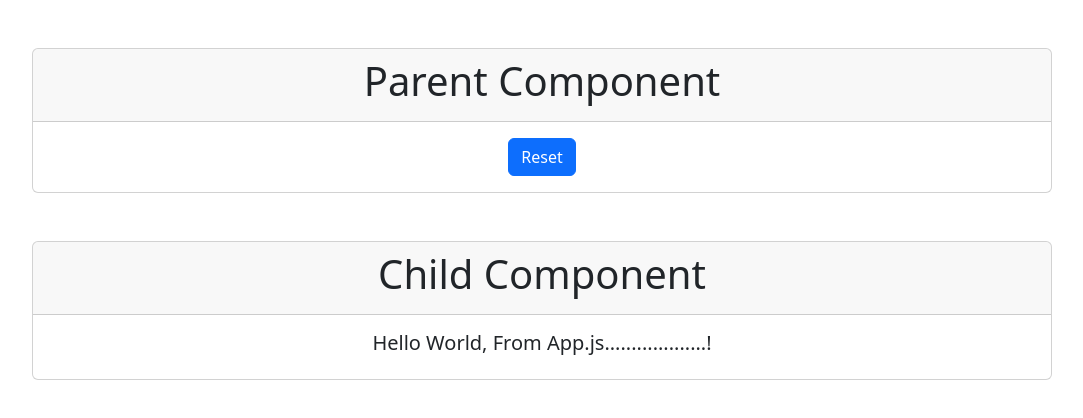
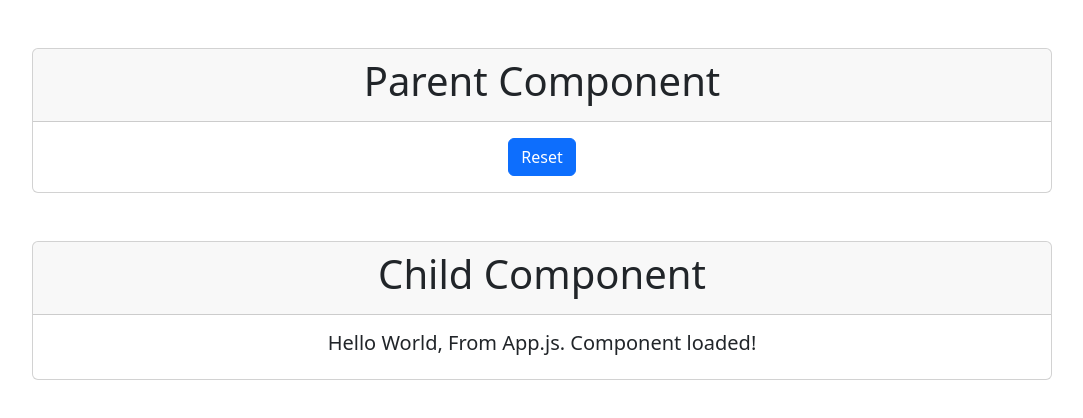
Before and after one commit to fenilht23/cicdwithjenkins, a React (Create React App) app: page / in a window 1280 px wide. Shown: the top 418 px of the page, without its empty margins (98-1181 px from the left). Built offline with nearby package versions, Linux system fonts and the light colour scheme.

Commit message:
Update App.js

```diff
--- a/src/App.js
+++ b/src/App.js
@@ -9,7 +9,7 @@ const App = () => {
   useEffect(() => {
     const delay = setInterval(
       () => {
-        setData('Hello World, From App.js...................!');
+        setData('Hello World, From App.js. Component loaded!');
         setLoading(false);
       },
       2000
```
